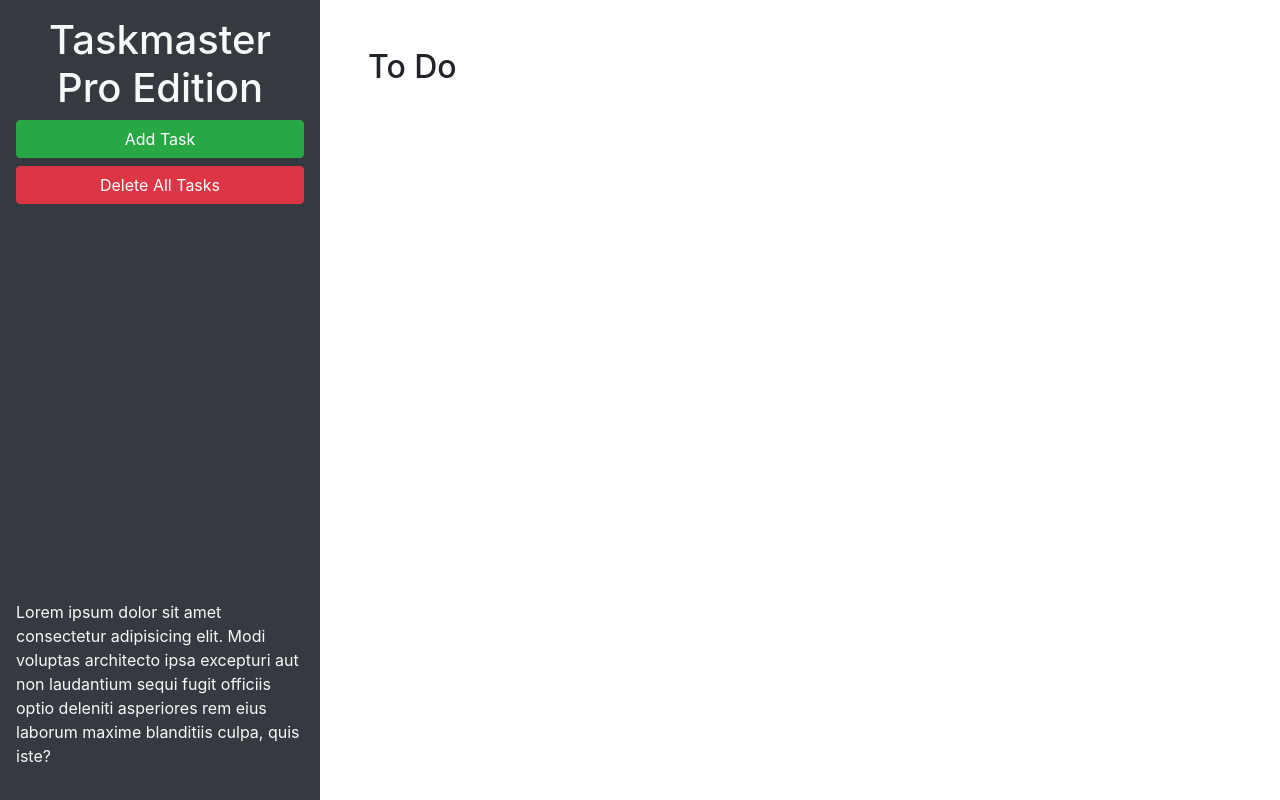
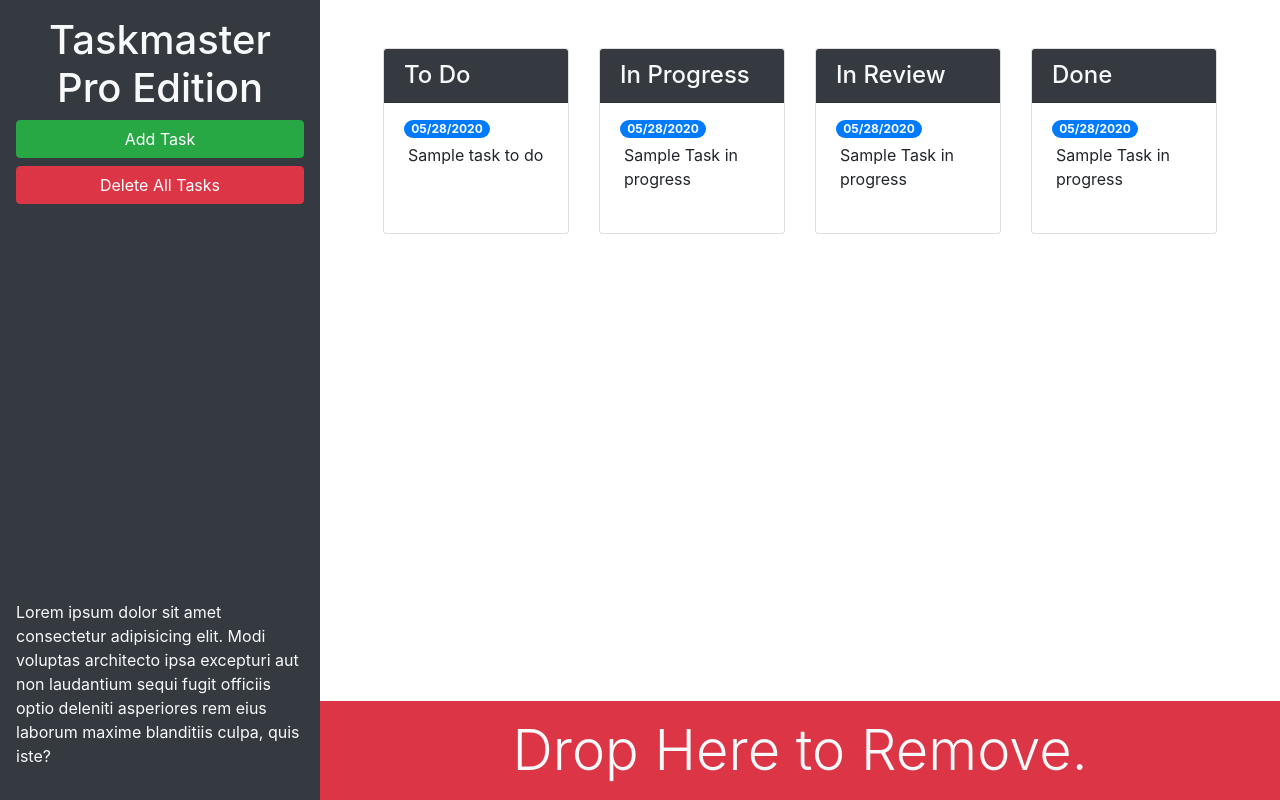
Before and after one commit to Tilly52mn/taskmaster-pro, a plain HTML site: page index.html in a window 1280 px wide. Drawn offline with nearby package versions, Linux system fonts and the light colour scheme.

Commit message:
added bootstrap changes

```diff
--- a/index.html
+++ b/index.html
@@ -13,25 +13,83 @@
 <body>
 
   <div class="row min-vh-100 no-gutters">
-    <header class="col-12 col-lg-3 bg-dark text-light d-flex flex-column p-4 p-lg-3">
+    <header class="col-12 col-lg-3 bg-dark text-light sticky-top d-flex flex-column p-4 p-lg-3">
       <h1 class="text-center">Taskmaster Pro Edition</h1>
       <button id="create-task" class="btn btn-block btn-success" data-toggle="modal" data-target="#task-form-modal">Add
         Task</button>
       <button id="remove-tasks" class="btn btn-block btn-danger">Delete All Tasks</button>
-      <p class="mt-auto">Lorem ipsum dolor sit amet consectetur adipisicing elit. Modi voluptas architecto ipsa
+      <p class="mt-auto d-none d-lg-block">Lorem ipsum dolor sit amet consectetur adipisicing elit. Modi voluptas architecto ipsa
         excepturi aut non
         laudantium sequi fugit officiis optio deleniti asperiores rem eius laborum maxime blanditiis culpa, quis iste?
       </p>
     </header>
-    <main class="col-12 col-lg-9">
-      <div class="m-5">
-        <h2>To Do</h2>
-        <ul id="list-toDo" class="list-group"> </ul>
+    <main class="col-12 col-lg-9 d-flex flex-column">
+      <div class="m-5 row justify-content-around">
+        <!-- todo start -->
+        <div class="col-12 col-md-6 col-xl-3 mb-3">
+          <div class="card">
+            <h4 class="card-header bg-dark text-light">
+              To Do
+            </h4>
+            <ul id="list-toDo" class="list-group list-group-flush">
+              <li class="list-group-item">
+                <span class="badge badge-primary badge-pill">05/28/2020</span>
+                <p class="m-1">Sample task to do</p>
+              </li>
+            </ul>
+          </div>
+        </div>
+        <!-- todo end -->
+        <!-- in progress start -->
+        <div class="col-12 col-md-6 col-xl-3 mb-3">
+          <div class="card">
+          <h4 class="card-header bg-dark text-light">In Progress</h4>
+          <ul id="list-inProgress" class="list-group list-group-flush">
+            <li class="list-group-item" >
+              <span class="badge badge-primary badge-pill">05/28/2020</span>
+              <p class="m-1">Sample Task in progress</p>
+            </li>
+          </ul>
+          </div>
+        </div>
+        <!-- in progress end -->
+        <!-- in review start -->
+        <div class="col-12 col-md-6 col-xl-3 mb-3">
+          <div class="card">
+          <h4 class="card-header bg-dark text-light">In Review</h4>
+          <ul id="list-inProgress" class="list-group list-group-flush">
+            <li class="list-group-item" >
+              <span class="badge badge-primary badge-pill">05/28/2020</span>
+              <p class="m-1">Sample Task in progress</p>
+            </li>
+          </ul>
+          </div>
+        </div>
+        <!-- in review end -->
+        <!-- done start -->
+        <div class="col-12 col-md-6 col-xl-3 mb-3">
+          <div class="card ">
+          <h4 class="card-header bg-dark text-light">Done</h4>
+          <ul id="list-inProgress" class="list-group list-group-flush">
+            <li class="list-group-item" >
+              <span class="badge badge-primary badge-pill">05/28/2020</span>
+              <p class="m-1">Sample Task in progress</p>
+            </li>
+          </ul>
+          </div>
+        </div>
+        <!-- done end -->
+      </div>
+      <div id="trash" class="mt-auto">
+        <div class="w-100 bg-danger p-3 text-center text-light display-4">
+          Drop Here to Remove.
+        </div>
       </div>
     </main>
   </div>
 
   <!-- Modal -->
+
   <div class="modal fade" id="task-form-modal" tabindex="-1" role="dialog" aria-labelledby="task-form-modal"
     aria-hidden="true">
     <div class="modal-dialog modal-dialog-centered" role="document">
@@ -46,11 +104,11 @@
           <form>
             <div class="form-group">
               <label for="modalTaskDescription">Task description</label>
-              <textarea id="modalTaskDescription" rows="3"></textarea>
+              <textarea id="modalTaskDescription" rows="3" class="form-control"></textarea>
             </div>
             <div class="form-group">
               <label for="modalDueDate">Due date</label>
-              <input type="text" id="modalDueDate" placeholder="mm/dd/yyyy" autocomplete="off" />
+              <input type="text" class="form-control" id="modalDueDate" placeholder="mm/dd/yyyy" autocomplete="off" />
             </div>
           </form>
         </div>
```
